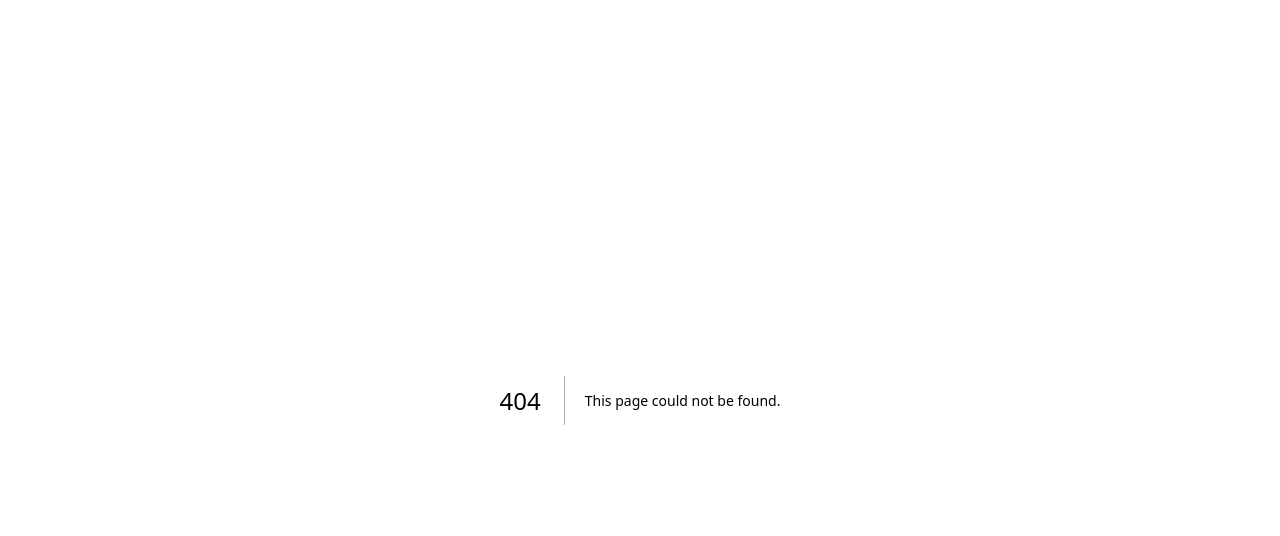
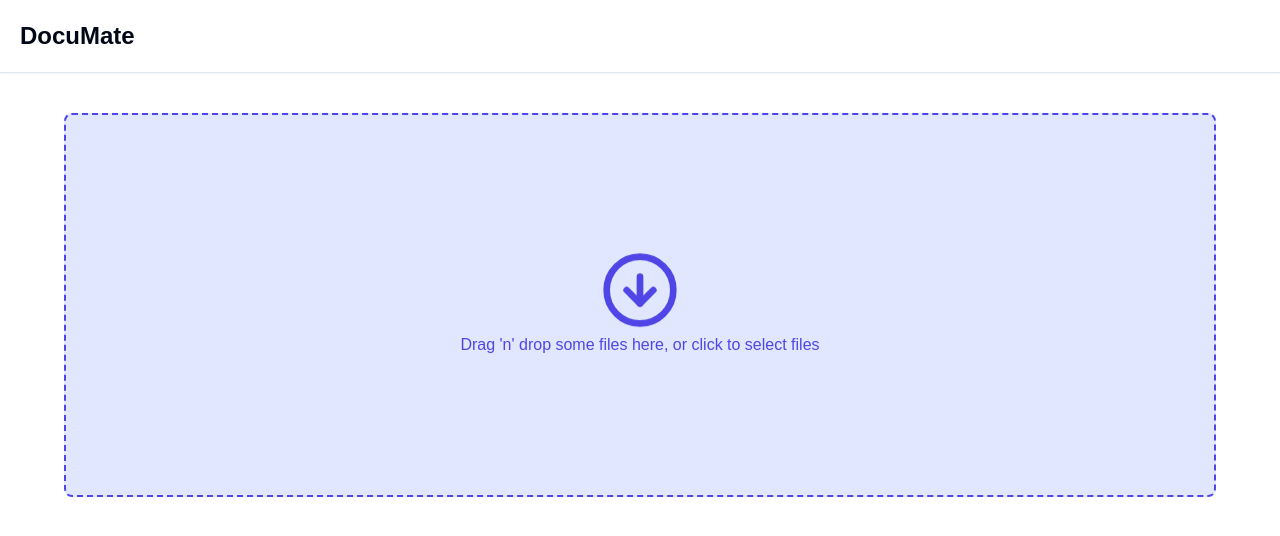
Before and after one commit to Abhishek10269/DocuMate, a Next.js app in the folder documate/: page /dashboard/upload in a window 1280 px wide. Before the commit this address had no page. Shown: the top 536 px of the page. Built offline with nearby package versions, Linux system fonts and the light colour scheme; no server answers.

Commit message:
made a dropbox to drop docs

```diff
--- /dev/null
+++ b/documate/app/dashboard/upload/page.tsx
@@ -0,0 +1,13 @@
+import FileUploader from '@/components/FileUploader';
+import React from 'react'
+
+function upload() {
+  return (
+    <div>
+        {/* file uploader */}
+        <FileUploader/>
+    </div>
+  )
+}
+
+export default upload;
--- /dev/null
+++ b/documate/components/FileUploader.tsx
@@ -0,0 +1,44 @@
+"use client";
+
+import { CircleArrowDown, RocketIcon } from 'lucide-react';
+import React, { useCallback } from 'react';
+import { useDropzone } from 'react-dropzone';
+
+function FileUploader() {
+  const onDrop = useCallback((acceptedFiles: File[]) => {
+    // Do something with the files
+    console.log(acceptedFiles); // Check if files are being accepted
+  }, []);
+
+  const { getRootProps, getInputProps, isDragActive, isDragAccept, isFocused } = useDropzone({
+    onDrop,
+  });
+
+  return (
+    <div className='flex flex-col gap-4 items-center max-w-7xl mx-auto'>
+      <div
+        {...getRootProps()}
+        className={`p-10 border-2 border-dashed mt-10 w-[90%] border-indigo-600 text-indigo-600 rounded-lg h-96 flex items-center justify-center ${
+          isFocused || isDragAccept ? 'bg-indigo-300' : 'bg-indigo-100'
+        }`}
+      >
+        <input {...getInputProps()} />
+        <div className='flex flex-col items-center justify-center'>
+          {isDragActive ? (
+            <>
+            <RocketIcon className='h-20 w-20 animate-ping'/>
+            <p>Drop the files here ...</p>
+            </>
+          ) : (
+            <>
+            <CircleArrowDown className='h-20 w-20 animate-bounce'/>
+            <p>Drag 'n' drop some files here, or click to select files</p>
+            </>
+          )}
+        </div>
+      </div>
+    </div>
+  );
+}
+
+export default FileUploader;
--- a/documate/package.json
+++ b/documate/package.json
@@ -17,6 +17,7 @@
     "next": "^15.0.2",
     "react": "^19.0.0-rc-02c0e824-20241028",
     "react-dom": "^19.0.0-rc-02c0e824-20241028",
+    "react-dropzone": "^14.3.5",
     "react-icons": "^5.3.0",
     "tailwind-merge": "^2.5.4",
     "tailwindcss-animate": "^1.0.7"
```
Also changed, not shown: 1 other file (tests, documents, lock files or other folders).
